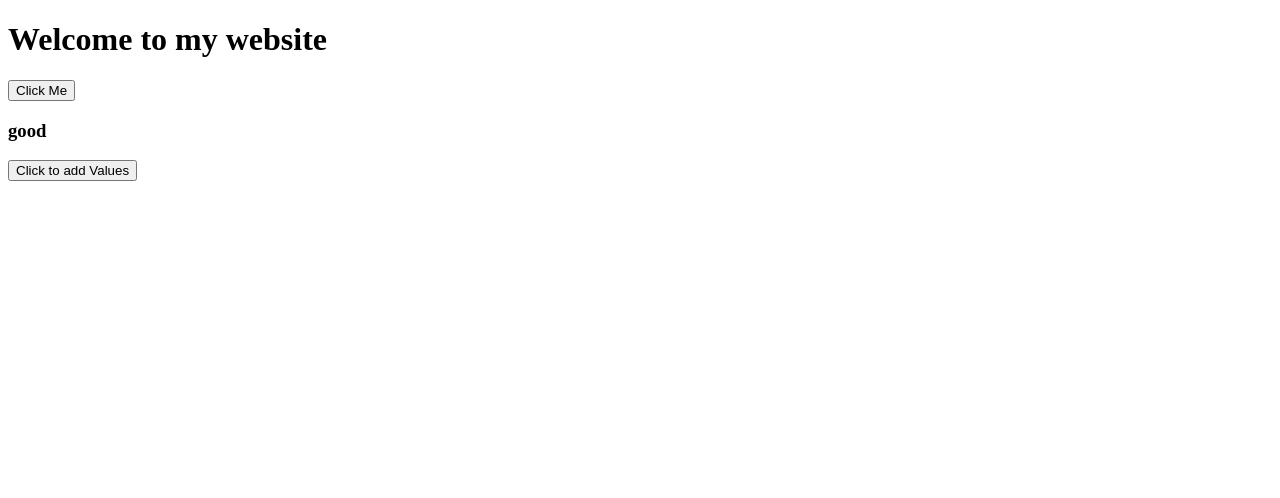
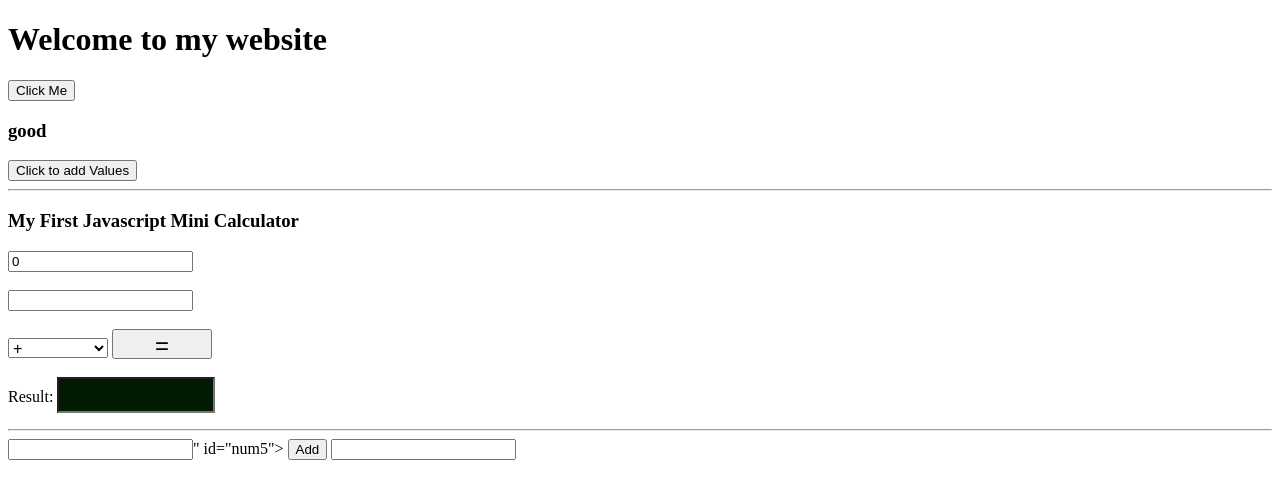
Before and after one commit to Emmedson/Webcity-class6-group-work, a plain HTML site: page introJS.html in a window 1280 px wide. Drawn offline with Linux system fonts and the light colour scheme.

Commit message:
Loop statments

```diff
--- a/introJS.html
+++ b/introJS.html
@@ -4,6 +4,7 @@
     <meta charset="UTF-8">
     <meta name="viewport" content="width=device-width, initial-scale=1.0">
     <title>Document</title>
+
 </head>
 
 <body>
@@ -13,6 +14,33 @@
     <h3 id="tommy"></h3>
 
     <button onclick="addvalues()"> Click to add Values</button>
+
+    <hr>
+    <h3>My First Javascript Mini Calculator</h3>
+
+    <input type="text" id="numb1" value="0"><br> <br>
+    <input type="text" id="numb2"><br> <br>
+    <select name="" id="operator" style="width: 100px; height: 20px; font-size: 16px;">
+        <option value="add"> + </option>
+        <option value="sub"> - </option>
+        <option value="mul"> * </option>
+        <option value="div"> / </option>
+        <option value="module"> % </option>
+        <option value="exponential"> ^ </option>
+    </select>
+    <button style="font-size: x-large; width: 100px; height: 30px;" onclick="calc2()"> = </button>
+    <br> <br>
+    <label for="result"> Result: </label>
+    <input type="text"  id="result" style="width: 150px; height: 30px; font-size: 20px; background-color: rgb(3, 26, 3); color: aliceblue;">
+    <p id="result2"></p>
+
+    <hr>
+
+
+        <input type="text" name="number20" id="num4">" id="num5">
+        <button type="button" onclick="add2()">Add</button>
+        <input type="text" id="result25">
+
 </body>
 
 <script src="sample.js"></script>
--- a/sample.js
+++ b/sample.js
@@ -1,32 +1,87 @@
-const buttonA = document.querySelector("#button_A");
-const headingA = document.querySelector("#heading_A");
+// const buttonA = document.querySelector("#button_A");
+// const headingA = document.querySelector("#heading_A");
+
+// function calc2 () {
+//   let numbx = Number(document.getElementById("num4").value);
+//   let numby = Number (document.getElementById("num5").value);
+//   let operator = document.getElementById("operator").value;
+//   // document.getElementById("result25").value = a + b;
+
+//   switch (operator) {
+//     case 'add':
+//       document.getElementById("result").value = numbx + numby;
+//       break;
+//     case 'sub':
+//       document.getElementById("result").value = numbx - numby;
+//       break;
+//     case 'mul':
+//       document.getElementById("result").value = numbx * numby;
+//       break;
+// }
+// }
+
+// calc2();
+
+//  let name = 'Laptop';  // variable
+
+//  function greet (name) { // function
+//     console.log('Hello ' + name);
+// }
 
 
-const tommy = document.querySelector("#tommy");
-// let num1 = prompt("Add the first number:");
-// let num2 = prompt("Add second number:");
-// let number1 = Number(num1);
-// let number2 = Number(num2);
-// let number = number1 + number2;
-// tommy.textContent = "This is a test";
+// let product = { // object
+//   name: "laptop", // property
+//   brand: "HP",
+//   price: 1000,
+//   discount: 10,
+//   description: "This is a laptop",
 
-function addvalues() {
-  let a = Number(prompt("Add the first number:"));
-  let b = Number(prompt("Add the second number:"));
-  return a + b  + "good";
-}
+//   greet: function (name) { // method
+//     console.log('Hello ' + name);
+//   }
 
-// tommy.textContent = addvalues();
+// }
+
+// console.log(product.brand);
+
+// let cal34 = {
+//   add: function (a, b) {
+//     return a + b;
+//   },
+
+//   sub: function (a, b) {
+//     return a - b;
+//   }
+// }
+
+// (cal34.add(4, 5));
+
+
+// const tommy = document.querySelector("#tommy");
+// // let num1 = prompt("Add the first number:");
+// // let num2 = prompt("Add second number:");
+// // let number1 = Number(num1);
+// // let number2 = Number(num2);
+// // let number = number1 + number2;
+// // tommy.textContent = "This is a test";
+
+// function addvalues() {
+//   let a = Number(prompt("Add the first number:"));
+//   let b = Number(prompt("Add the second number:"));
+//   return a + b  + "good";
+// }
+
+// // tommy.textContent = addvalues();
 
 
 
-buttonA.onclick = () => {
-  let nmbx = prompt("Your name please?", "Emmanuel");
-  alert("Hello" + nmbx )
-  // tommy.textContent = `You're Welcome ${nmbx}`;
-  tommy.innerHTML = "You're Welcome" + "<br>" + "Your name is " + nmbx;
+// buttonA.onclick = () => {
+//   let nmbx = prompt("Your name please?", "Emmanuel");
+//   alert("Hello" + nmbx )
+//   // tommy.textContent = `You're Welcome ${nmbx}`;
+//   tommy.innerHTML = "You're Welcome" + "<br>" + "Your name is " + nmbx;
 
-};
+// };
 
 
 // buttonA.onclick = () => {
@@ -36,7 +91,140 @@ buttonA.onclick = () => {
 // };
 
 // buttonA.onclick = () => {
-//   const name = prompt("What is your name?");
+//   const name = prompt("What is your name too?");
 //   alert(`Hello ${name}, nice to see you!`);
 //   headingA.textContent = `Welcome ${name}`;
 // }
+
+// let calculator = {
+
+//   addition: function () {
+//     let input = document.querySelector("#name").value;
+//     let result = document.querySelector("#result").value;
+//     result = input;
+
+
+//   }
+
+
+// }
+
+// calculator.addition();
+
+
+// function cal () {
+//   let input1 = document.getElementById("numb1").value;
+//   let input2 = document.getElementById("numb2").value;
+//   let operation = document.getElementById("operator").value;
+
+//   if (operation == "add") {
+//     document.getElementById("result").value = Number(input1) + Number(input2);
+//   }
+
+// }
+
+// function add2 () {
+//   let a = Number(document.getElementById("num4").value);
+//   let b = Number (document.getElementById("num5").value);
+//   document.getElementById("result25").value = a + b;
+// }
+
+
+// For Loop
+
+// for (declaration; condition; increment/decrement)
+for (let i = 0; i <= 10; i++)
+  if (i % 2 !== 0) console.log(i);
+
+
+
+
+// While Loop
+
+let i = 10;
+while (i < 4) {
+  console.log(i);
+  i++;
+}
+
+// Do While Loop
+let x = 0;
+do {
+  console.log(i);
+  x++;
+} while (x < 4);
+
+// For Each Loop
+let arr = [1, 2, 3, 4, 5];
+arr.forEach((element) => {
+  console.log(element);
+} );
+
+// For In Loop - Used for objects
+let obj = {
+  name: "Emmanuel",
+  age: 23,
+};
+for (let key in obj) {
+  console.log(key, obj[key]);
+}
+
+// For Of Loop - Used for arrays
+let colours = ["red", "green", "blue"];
+for (let colour of colours) {
+  console.log(colour);
+}
+
+// Break and Continue
+let y = 0;
+while (y <= 10) {
+  if (y === 5) {
+    break;
+  }
+  console.log(y);
+  y++;
+}
+
+let a = 0;
+while (a < 10){
+  if (a % 2 === 0){
+    a++
+    continue;
+  }
+  console.log(a);
+  a++;
+}
+
+// Return max number
+
+function max (a, b){
+  return (a > b) ? a : b;
+}
+console.log(max(14, 7));
+
+// FizzBuzz Algorithem
+  // Divisible by 3 = Fizz
+  // Divisible by 5 = Buzz
+  // Divisible by 3 and 5 = FizzBuzz
+  // Not Divisible by 3 and 5 = Number
+  // Not a Number = "Not a number"
+
+  function FizzBuzz (numb){
+    if (typeof numb !== 'number')
+      return ("not a number")
+
+    if (numb % 3 === 0 && numb % 5 === 0){
+        return ("FizzBuzz")
+      }
+
+    if (numb % 3 === 0){
+      return ("Fizz")
+    }
+    if (numb % 5 === 0){
+      return ("Buzz")
+    }
+
+    return (numb)
+  }
+
+  console.log(FizzBuzz(14));
```
Also changed, not shown: try.js (line endings or trailing spaces).
